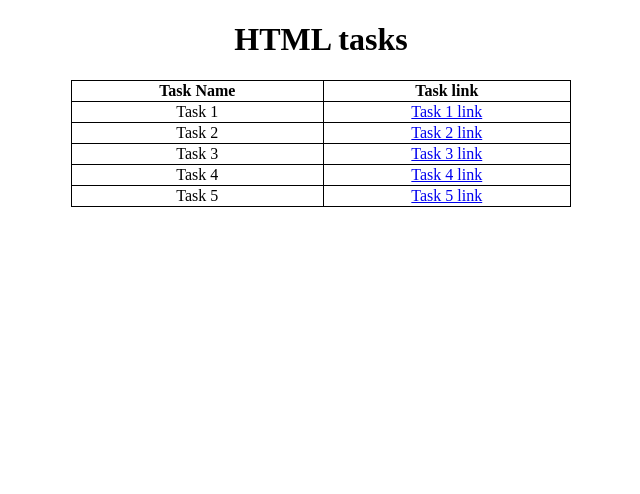
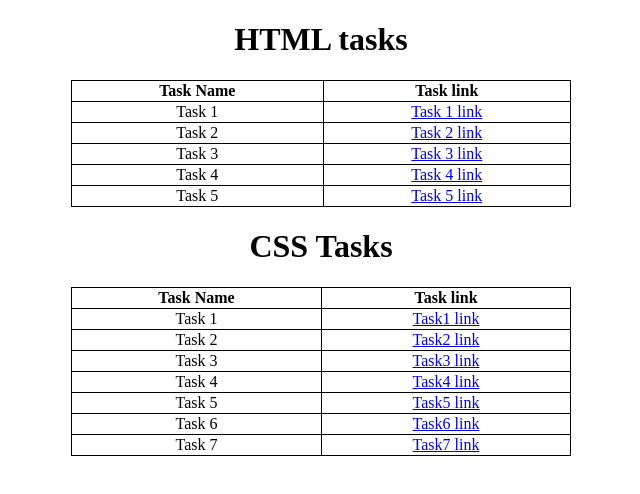
Before and after one commit to Harshjais-coder/MernTasksInternship, a plain HTML site: page index.html in a window 1280 px wide. Shown: the whole page, without its empty margins (319-959 px from the left). Drawn offline with Linux system fonts and the light colour scheme.

Commit message:
index.html

```diff
--- a/index.html
+++ b/index.html
@@ -48,5 +48,40 @@
             <td><a href="Task5.html">Task 5 link</a></td>
         </tr>
     </table>
+    <h1>CSS Tasks</h1>
+    <table>
+        <tr>
+            <th>Task Name</th>
+            <th>Task link</th>
+        </tr>
+        <tr>
+            <td>Task 1</td>
+            <td><a href="css-Task1.html">Task1 link</a></td>
+        </tr>
+        <tr>
+            <td>Task 2</td>
+            <td><a href="css-Task2.html">Task2 link</a></td>
+        </tr>
+        <tr>
+            <td>Task 3</td>
+            <td><a href="css-Task3.html">Task3 link</a></td>
+        </tr>
+        <tr>
+            <td>Task 4</td>
+            <td><a href="css-Task4.html">Task4 link</a></td>
+        </tr>
+        <tr>
+            <td>Task 5</td>
+            <td><a href="css-Task5.html">Task5 link</a></td>
+        </tr>
+        <tr>
+            <td>Task 6</td>
+            <td><a href="css-Task6.html">Task6 link</a></td>
+        </tr>
+        <tr>
+            <td>Task 7</td>
+            <td><a href="css-Task7.html">Task7 link</a></td>
+        </tr>
+    </table>
 </body>
 </html>
```
